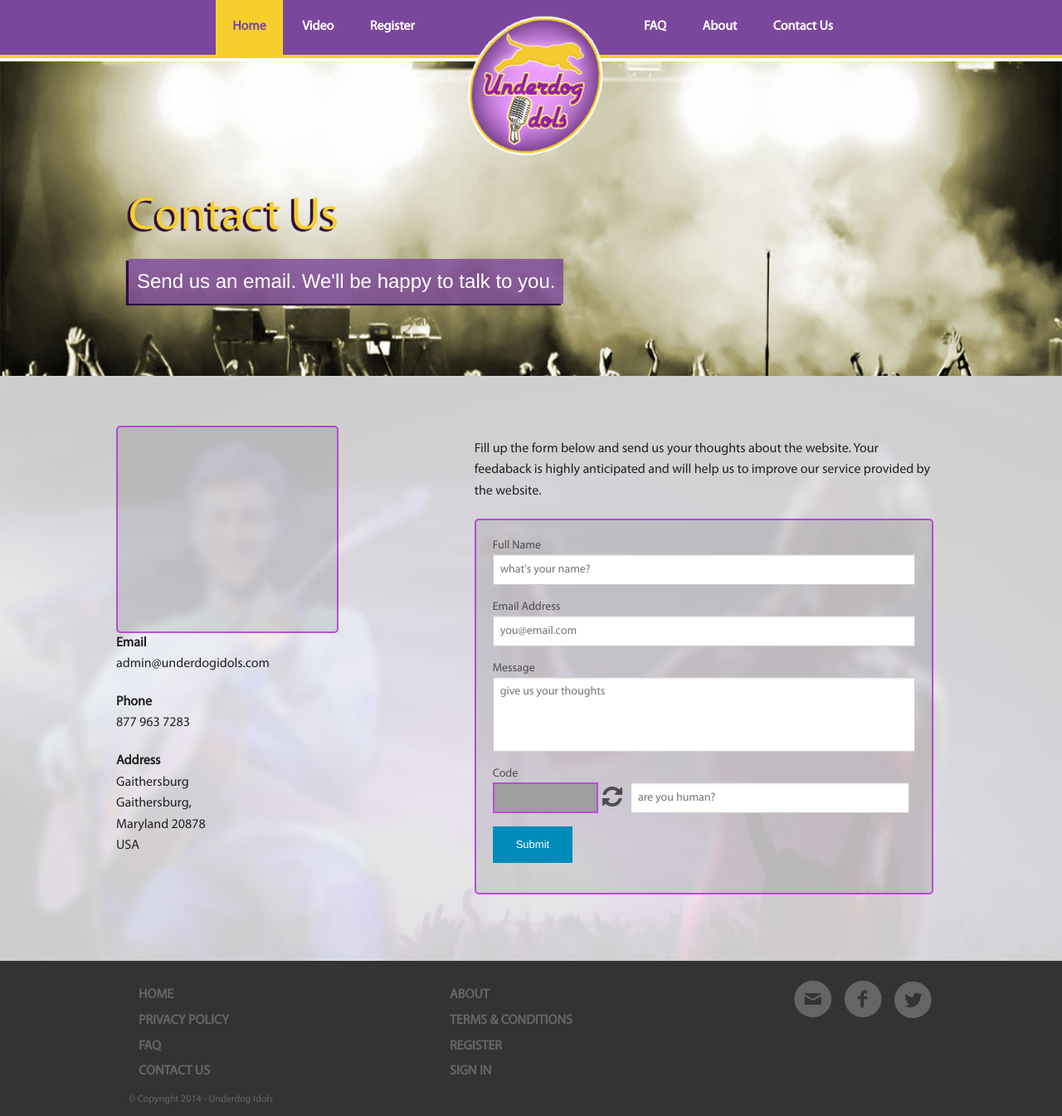
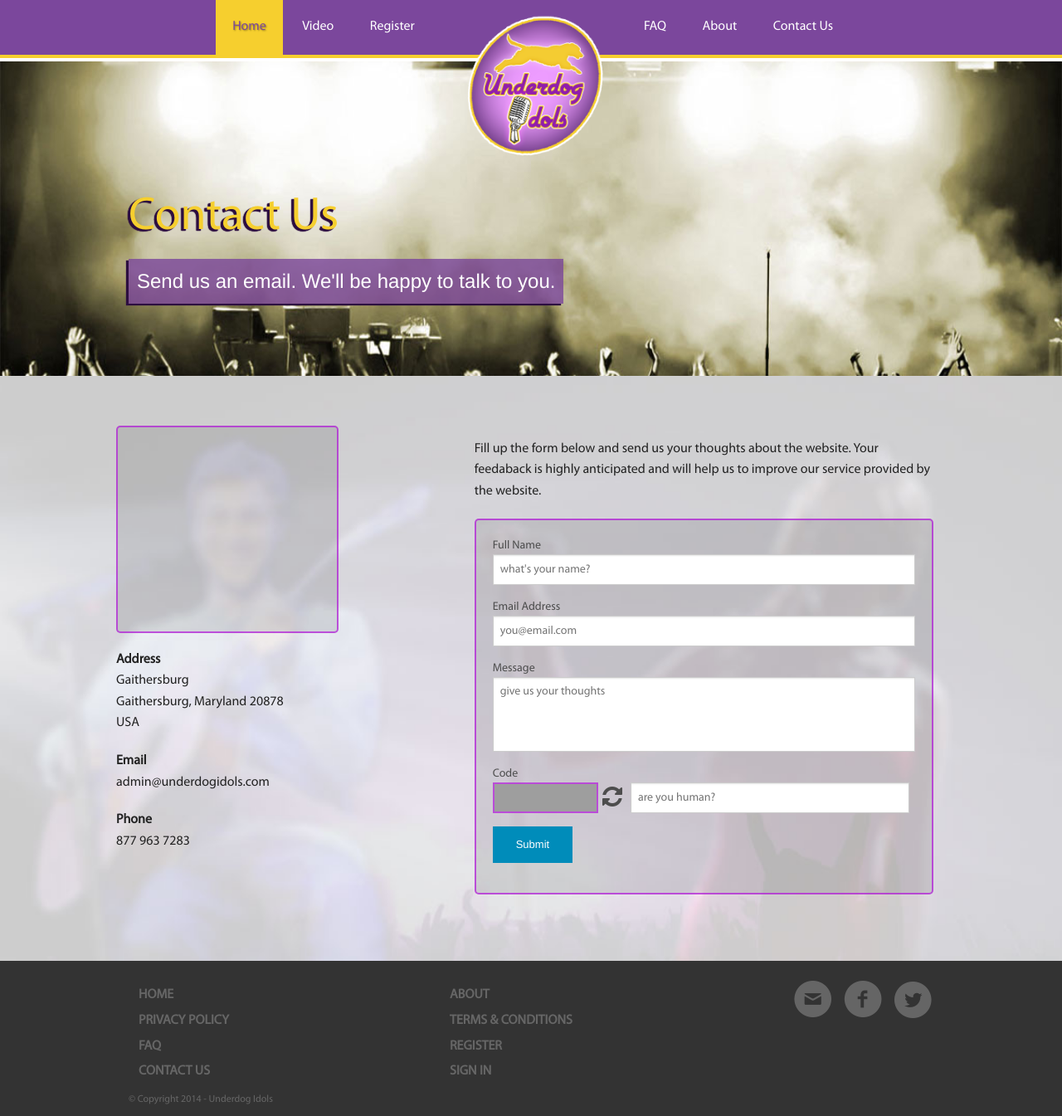
Before and after one commit to juliusasinorobles/SatinLangToMyLoveKo, a CodeIgniter app: a page that uses application/views/contactus.php in a window 1280 px wide. Shown: the whole page at 83% size. Run offline with CodeIgniter, Linux system fonts and the light colour scheme; some libraries are stand-ins or nearby versions; grey boxes are pictures that could not be loaded.

Commit message:
Signed-off-by: unknown <Charmaine Pineda@EGG742-TOP-CPineda.egg.ph>

```diff
--- a/application/views/contactus.php
+++ b/application/views/contactus.php
@@ -11,8 +11,14 @@
             </div>
           </div>
           <div class="row">
-          	<div class="medium-4 small-4 columns">
+          	<div class="medium-8 small-4 columns">
 
+              <p>
+                <strong>Address</strong><br/>
+                Gaithersburg<br/>
+                Gaithersburg, Maryland 20878<br/>
+                USA<br/>
+              </p>
               <p>
                 <strong>Email</strong><br/>
                 admin@underdogidols.com
@@ -21,13 +27,6 @@
               <p>
                 <strong>Phone</strong><br/>
                 877 963 7283
-              </p>
-
-              <p>
-                <strong>Address</strong><br/>
-                Gaithersburg<br/>
-                Gaithersburg, Maryland 20878<br/>
-                USA<br/>
               </p>
 
             </div>
--- a/resources/css/style.css
+++ b/resources/css/style.css
@@ -209,37 +209,15 @@ body {
 .site-nav ul li.active a,
 .site-nav ul li:hover a {
 	color: rgba(123, 71, 156, 1) !important;
+	text-shadow: 1px 1px 2px rgba(0, 0, 0, 0.4);
 }
 
 .site-nav ul li a {
 	display: block;
-	font-weight: bold;
 	margin: 0px !important;
 	color: #fff !important;
 	padding: 20px 20px !important;
 }
-/*
-.site-header .row {
-	background: rgba(123, 71, 156, 0.8);
-}*/
-
-
-/*
-.site-header ul {
-	text-align: center;
-}
-
-.site-header ul li {
-	list-style: none;
-	display: inline-block;
-	padding: 10px 20px;
-}
-
-.site-header ul li a{
-	color: #fff !important;
-}*/
-
-
 
 .top-bar {
 	overflow: hidden;
@@ -247,32 +225,11 @@ body {
 	margin-left:auto;
 	margin-right: auto;
 	height: 150px;
-	/*background: #432457;*/
 }
 
 .top-bar-section ul{
 	background: #c06ef7;
 }
-/*
-
-.top-bar-section li.active:not(.has-form) a:not(.button) {
-	background: #c06ef7;
-}
-
-.top-bar-section li.active:not(.has-form) a:not(.button):hover {
-	background: #7b479c;
-}
-
-.top-bar-section ul li > a.button {
-	background-color: #7b479c;
-	border-color: #7b479c;
-}
-
-.top-bar-section ul li > a.button:hover {
-	background-color: #c06ef7;
-	border-color: #c06ef7	;
-}*/
-
 
 .top-bar .name h1 a {
 	font-family: Myriad Pro;
@@ -283,7 +240,6 @@ body {
 /* Homepage content */
 /***********************************************************************************************/
 #homepage_container {
-	/*background: url("../images/test landing page.png") #af60e7 no-repeat center center fixed;*/
 	min-height: 550px;
 	width: auto;
 	text-align: left;
@@ -603,6 +559,7 @@ a.register-btn{
 #ourmap {
 	width: 100%;
 	height: 250px;
+	margin-bottom:20px;
 	padding: 10px;
 	border-radius: 5px;
 	border:2px solid rgba(179, 23, 219, 0.7);
```
Also changed, not shown: .htaccess.
